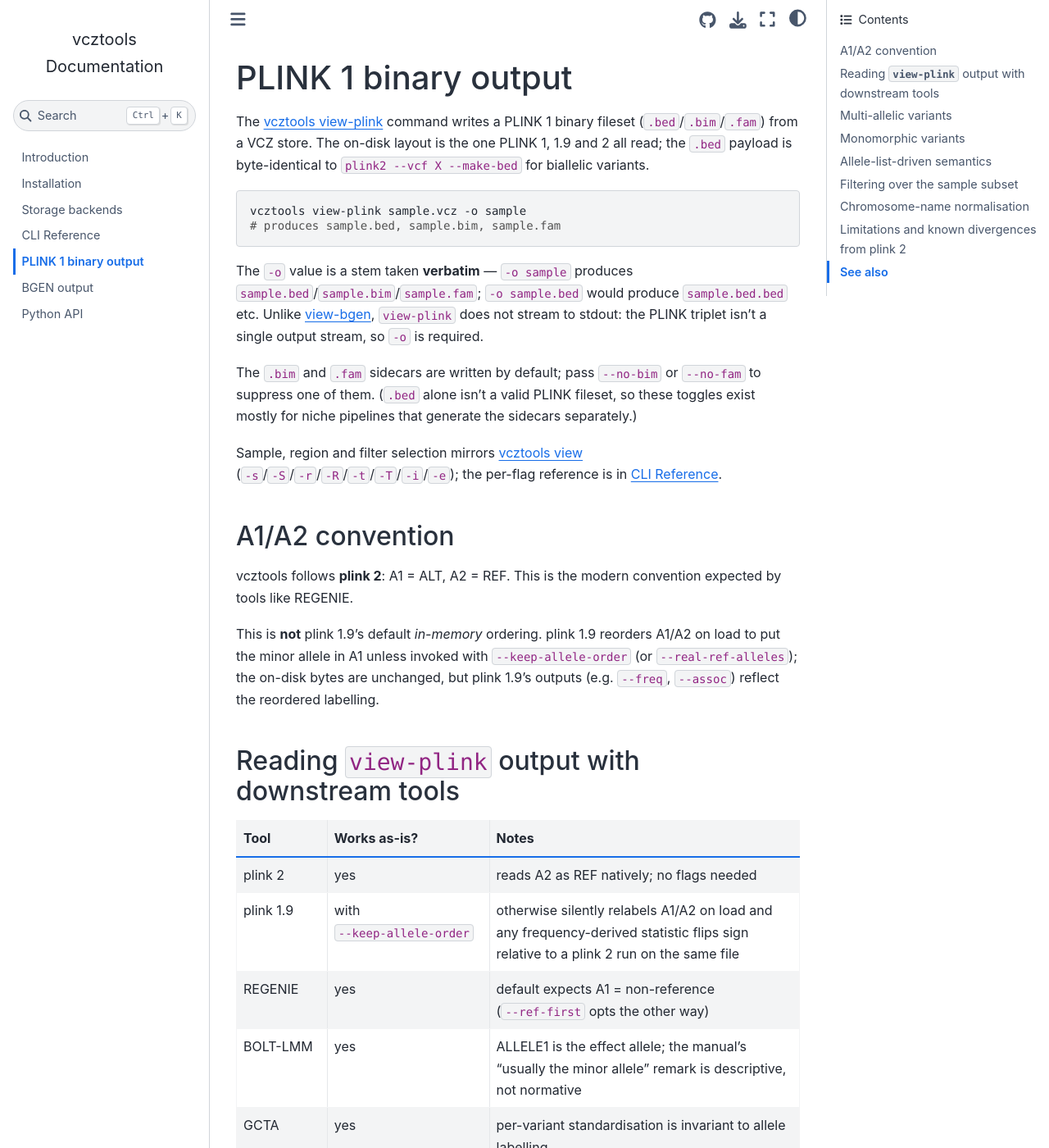
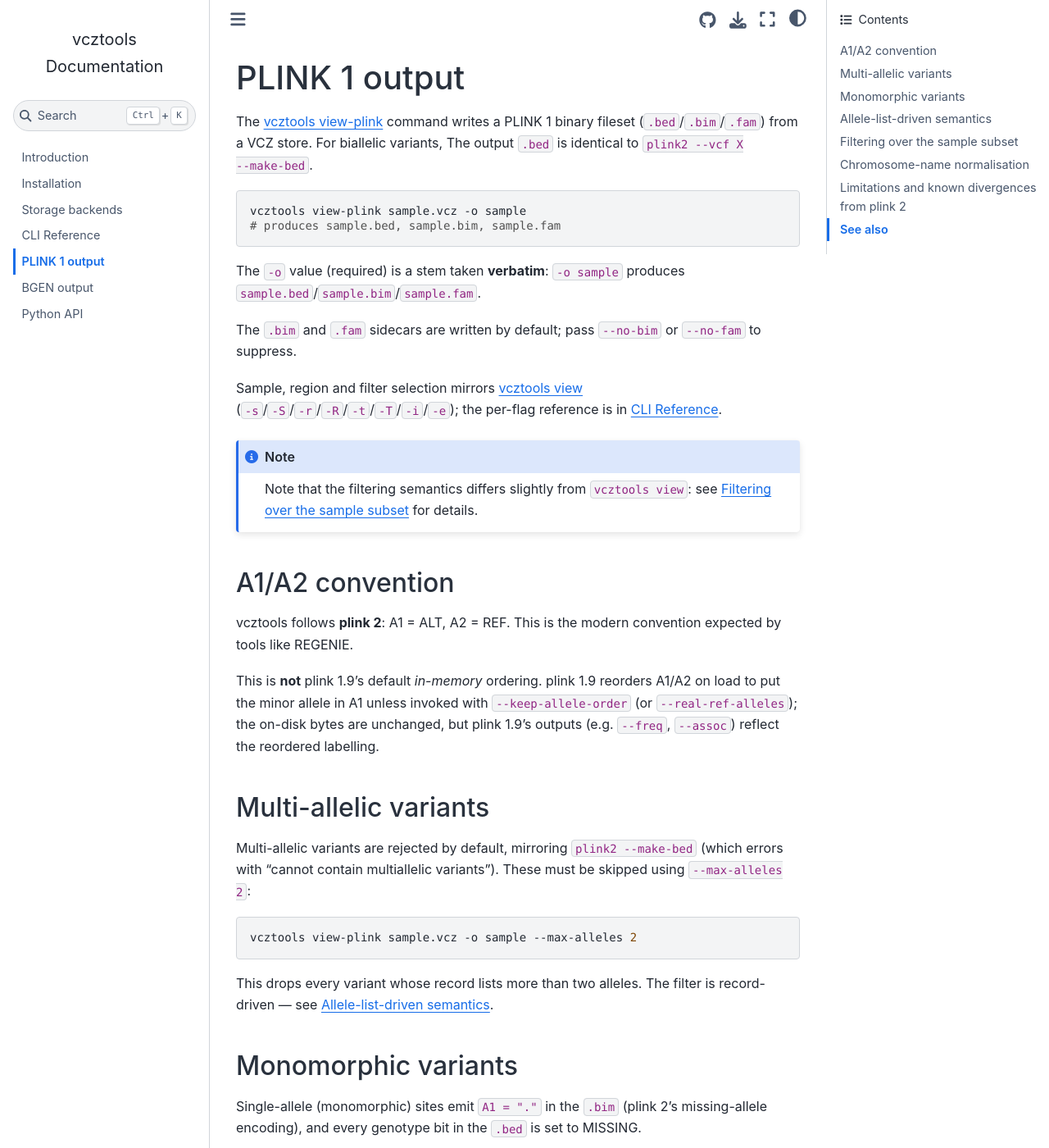
Before and after one commit to sgkit-dev/vcztools, a Jupyter Book: the page built from docs/plink.md, in a window 1280 px wide and 1400 px high. Shown: the whole window at 82% size. Built offline with Jupyter Book 1.0.4 settings and Sphinx 7.4.7 and the Sphinx Book theme 1.1.4, drawn with Linux system fonts in a browser that asks for light colours; some of the changed text lies outside the part shown.

Commit message:
Trim plink docs text

````diff
--- a/docs/plink.md
+++ b/docs/plink.md
@@ -1,31 +1,31 @@
 (sec-plink)=
-# PLINK 1 binary output
+# PLINK 1 output
 
 The {ref}`vcztools view-plink<cmd-vcztools-view-plink>` command writes a
-PLINK 1 binary fileset (`.bed`/`.bim`/`.fam`) from a VCZ store. The on-disk layout is the
-one PLINK 1, 1.9 and 2 all read; the `.bed` payload is byte-identical
-to `plink2 --vcf X --make-bed` for biallelic variants.
+PLINK 1 binary fileset (`.bed`/`.bim`/`.fam`) from a VCZ store.
+For biallelic variants, The output `.bed` is identical to
+`plink2 --vcf X --make-bed`.
 
 ```bash
 vcztools view-plink sample.vcz -o sample
 # produces sample.bed, sample.bim, sample.fam
 ```
 
-The `-o` value is a stem taken **verbatim** — `-o sample` produces
-`sample.bed`/`sample.bim`/`sample.fam`; `-o sample.bed` would produce
-`sample.bed.bed` etc. Unlike {ref}`view-bgen<sec-bgen>`, `view-plink` does not stream
-to stdout: the PLINK triplet isn't a single output stream, so `-o` is
-required.
+The `-o` value (required) is a stem taken **verbatim**: `-o sample` produces
+`sample.bed`/`sample.bim`/`sample.fam`.
 
 The `.bim` and `.fam` sidecars are written by default; pass `--no-bim`
-or `--no-fam` to suppress one of them. (`.bed` alone isn't a valid
-PLINK fileset, so these toggles exist mostly for niche pipelines that
-generate the sidecars separately.)
+or `--no-fam` to suppress.
 
 Sample, region and filter selection mirrors
 {ref}`vcztools view<cmd-vcztools-view>`
 (`-s`/`-S`/`-r`/`-R`/`-t`/`-T`/`-i`/`-e`); the per-flag reference is
 in {ref}`sec-cli-ref`.
+
+:::{note}
+Note that the filtering semantics differs slightly from ``vcztools view``:
+see {ref}`sec-plink-subset-filtering` for details.
+:::
 
 ## A1/A2 convention
 
@@ -38,36 +38,17 @@
 bytes are unchanged, but plink 1.9's outputs (e.g. `--freq`,
 `--assoc`) reflect the reordered labelling.
 
-## Reading `view-plink` output with downstream tools
-
-| Tool | Works as-is? | Notes |
-| --- | --- | --- |
-| plink 2 | yes | reads A2 as REF natively; no flags needed |
-| plink 1.9 | with `--keep-allele-order` | otherwise silently relabels A1/A2 on load and any frequency-derived statistic flips sign relative to a plink 2 run on the same file |
-| REGENIE | yes | default expects A1 = non-reference (`--ref-first` opts the other way) |
-| BOLT-LMM | yes | ALLELE1 is the effect allele; the manual's "usually the minor allele" remark is descriptive, not normative |
-| GCTA | yes | per-variant standardisation is invariant to allele labelling |
-| KING | yes | allele-frequency-free by construction |
-| flashpca | yes | PCA standardisation is allele-symmetric; cross-cohort projection is more stable under REF/ALT than minor-allele |
-| ADMIXTURE | yes | the likelihood is symmetric in allele labels |
-
 ## Multi-allelic variants
 
 Multi-allelic variants are rejected by default, mirroring `plink2
 --make-bed` (which errors with "cannot contain multiallelic
-variants"). Two ways to handle them:
+variants"). These must be skipped using ``--max-alleles 2``:
 
-- **Skip** with `--max-alleles 2`:
-
-  ```bash
-  vcztools view-plink sample.vcz -o sample --max-alleles 2
-  ```
-
-  Drops every variant whose record lists more than two alleles. The
-  filter is record-driven — see {ref}`sec-plink-allele-list-driven`.
-
-- **Split** before conversion with ``bcftools norm``.
-  Each ALT allele becomes its own biallelic record.
+```bash
+vcztools view-plink sample.vcz -o sample --max-alleles 2
+```
+This drops every variant whose record lists more than two alleles. The
+filter is record-driven — see {ref}`sec-plink-allele-list-driven`.
 
 ## Monomorphic variants
 
@@ -140,9 +121,6 @@
   is not 2.
 - **Whitespace in sample IDs.** Rejected with a clear error
   message — the `.fam` format is whitespace-separated.
-- **Family ID (FID).** Always written as `0`, matching `plink2
-  --vcf X --make-bed` defaults. plink 2's `--double-id` /
-  `--id-delim` are not mirrored.
 
 ## See also
 
````
Also changed, not shown: docs/bgen.md (+5 -0 lines).
